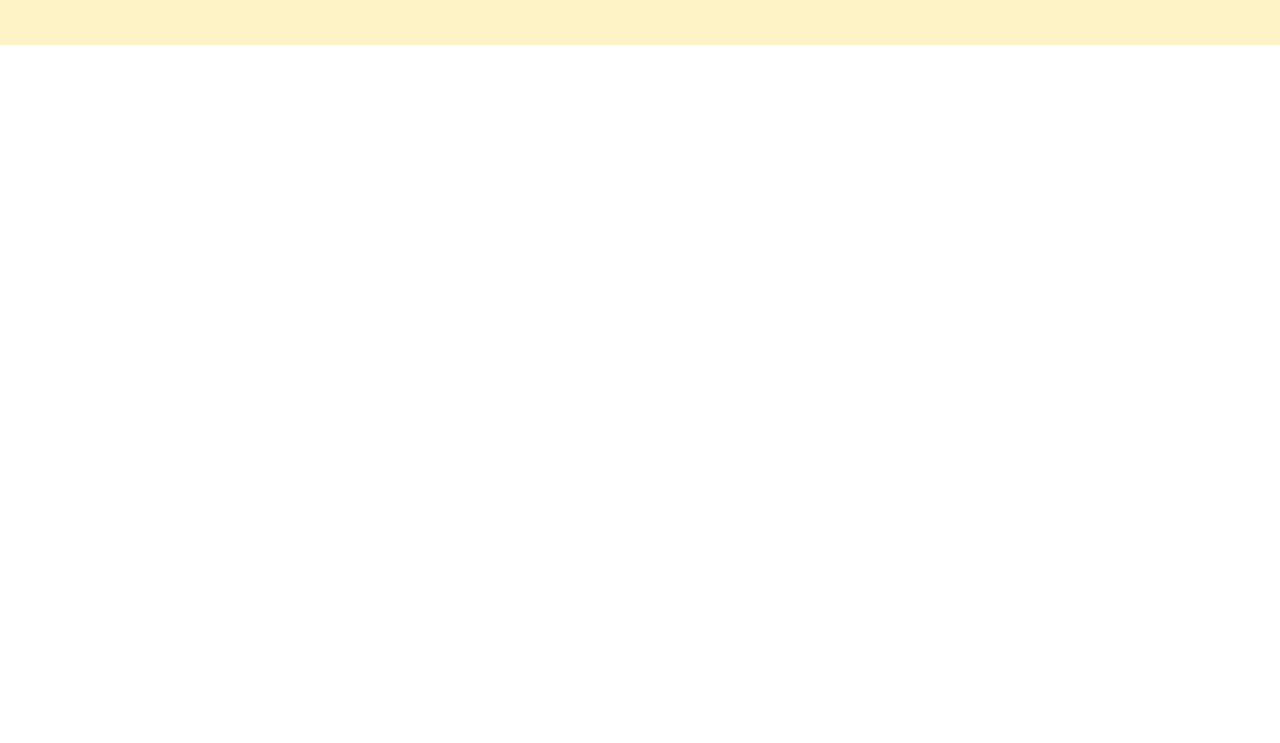
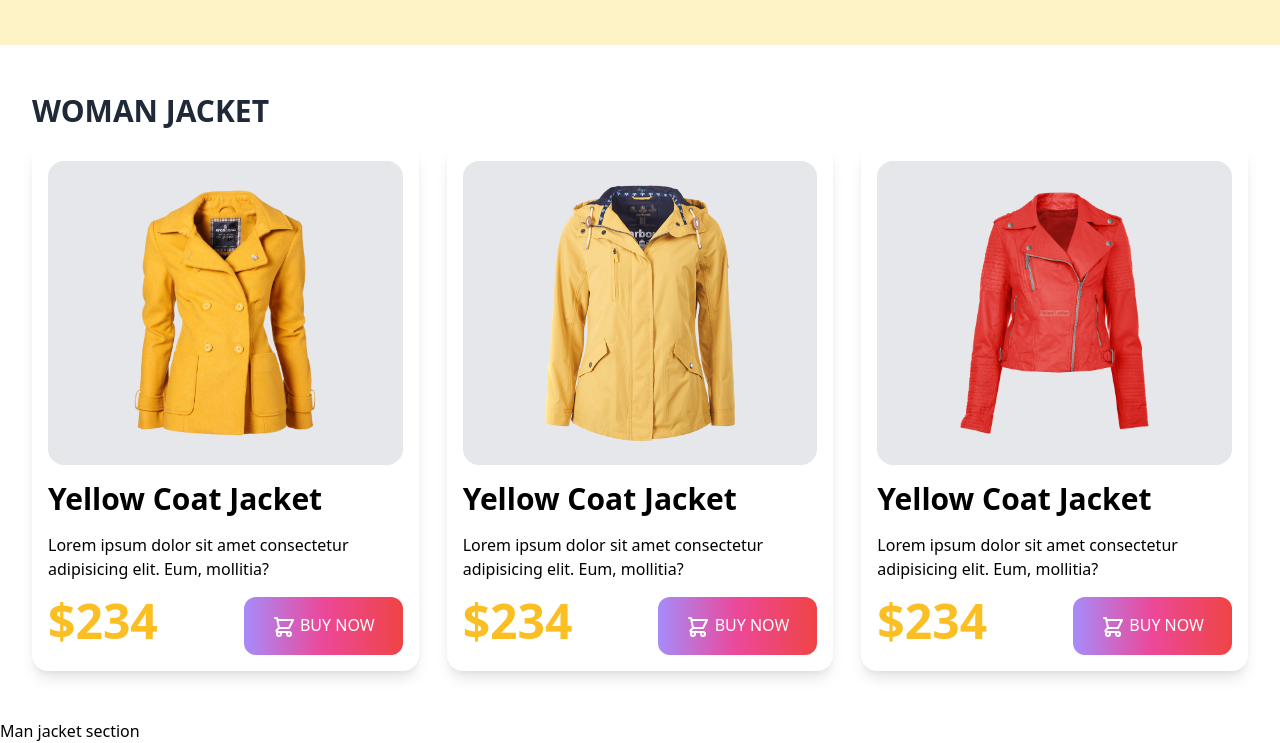
Before and after one commit to tanvirahmed055/penguin-fashion-tailwind, a plain HTML site: page index.html in a window 1280 px wide. Shown: the part 538-1281 px from the top of the page. Before the commit the page ends 800 px from the top, so only its background shows below. Drawn offline with nearby package versions, Linux system fonts and the light colour scheme.

Commit message:
added jacket section

```diff
--- a/index.html
+++ b/index.html
@@ -36,7 +36,74 @@
         </section>
     </header>
     <main>
-
+        <!-- woman jacket section -->
+        <section class="container px-8 mx-auto my-12">
+            <h2 class="text-3xl uppercase text-gray-800 font-bold mb-4">Woman Jacket</h2>
+            <!-- woman jacket container -->
+            <div class="grid lg:grid-cols-3 gap-7">
+                <!-- single coat item -->
+                <div class="shadow-lg rounded-2xl p-4 space-y-4">
+                    <div class="bg-gray-200 rounded-2xl py-6">
+                        <img class="h-64 mx-auto" src="images/jacket-1.png" alt="">
+                    </div>
+                    <h4 class="text-3xl font-bold">Yellow Coat Jacket</h4>
+                    <p>Lorem ipsum dolor sit amet consectetur adipisicing elit. Eum, mollitia?</p>
+                    <div class="lg:flex justify-between">
+                        <h2 class="text-5xl font-black text-yellow-400">$234</h2>
+                        <button
+                            class="text-white uppercase px-7 py-4 bg-green-500 rounded-xl font-medium bg-gradient-to-r from-purple-400 via-pink-500 to-red-500">
+                            <svg xmlns="http://www.w3.org/2000/svg" class="inline h-6 w-6" fill="none"
+                                viewBox="0 0 24 24" stroke="currentColor">
+                                <path stroke-linecap="round" stroke-linejoin="round" stroke-width="2"
+                                    d="M3 3h2l.4 2M7 13h10l4-8H5.4M7 13L5.4 5M7 13l-2.293 2.293c-.63.63-.184 1.707.707 1.707H17m0 0a2 2 0 100 4 2 2 0 000-4zm-8 2a2 2 0 11-4 0 2 2 0 014 0z" />
+                            </svg>
+                            Buy Now</button>
+                    </div>
+                </div>
+                <!-- single coat item -->
+                <div class="shadow-lg rounded-2xl p-4 space-y-4">
+                    <div class="bg-gray-200 rounded-2xl py-6">
+                        <img class="h-64 mx-auto" src="images/jacket-2.png" alt="">
+                    </div>
+                    <h4 class="text-3xl font-bold">Yellow Coat Jacket</h4>
+                    <p>Lorem ipsum dolor sit amet consectetur adipisicing elit. Eum, mollitia?</p>
+                    <div class="lg:flex justify-between">
+                        <h2 class="text-5xl font-black text-yellow-400">$234</h2>
+                        <button
+                            class="text-white uppercase px-7 py-4 bg-green-500 rounded-xl font-medium bg-gradient-to-r from-purple-400 via-pink-500 to-red-500">
+                            <svg xmlns="http://www.w3.org/2000/svg" class="inline h-6 w-6" fill="none"
+                                viewBox="0 0 24 24" stroke="currentColor">
+                                <path stroke-linecap="round" stroke-linejoin="round" stroke-width="2"
+                                    d="M3 3h2l.4 2M7 13h10l4-8H5.4M7 13L5.4 5M7 13l-2.293 2.293c-.63.63-.184 1.707.707 1.707H17m0 0a2 2 0 100 4 2 2 0 000-4zm-8 2a2 2 0 11-4 0 2 2 0 014 0z" />
+                            </svg>
+                            Buy Now</button>
+                    </div>
+                </div>
+                <!-- single coat item -->
+                <div class="shadow-lg rounded-2xl p-4 space-y-4">
+                    <div class="bg-gray-200 rounded-2xl py-6">
+                        <img class="h-64 mx-auto" src="images/jacket-3.png" alt="">
+                    </div>
+                    <h4 class="text-3xl font-bold">Yellow Coat Jacket</h4>
+                    <p>Lorem ipsum dolor sit amet consectetur adipisicing elit. Eum, mollitia?</p>
+                    <div class="lg:flex justify-between">
+                        <h2 class="text-5xl font-black text-yellow-400">$234</h2>
+                        <button
+                            class="text-white uppercase px-7 py-4 bg-green-500 rounded-xl font-medium bg-gradient-to-r from-purple-400 via-pink-500 to-red-500">
+                            <svg xmlns="http://www.w3.org/2000/svg" class="inline h-6 w-6" fill="none"
+                                viewBox="0 0 24 24" stroke="currentColor">
+                                <path stroke-linecap="round" stroke-linejoin="round" stroke-width="2"
+                                    d="M3 3h2l.4 2M7 13h10l4-8H5.4M7 13L5.4 5M7 13l-2.293 2.293c-.63.63-.184 1.707.707 1.707H17m0 0a2 2 0 100 4 2 2 0 000-4zm-8 2a2 2 0 11-4 0 2 2 0 014 0z" />
+                            </svg>
+                            Buy Now</button>
+                    </div>
+                </div>
+            </div>
+        </section>
+        <!-- man jacket section -->
+        <section>
+            <h2>Man jacket section</h2>
+        </section>
     </main>
     <footer>
 
```
